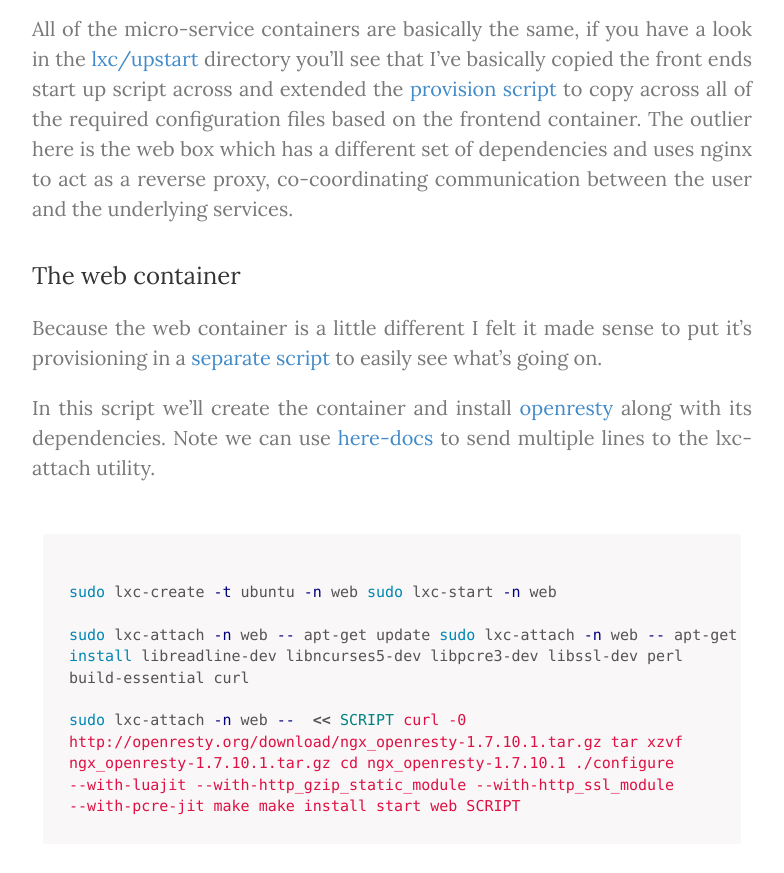
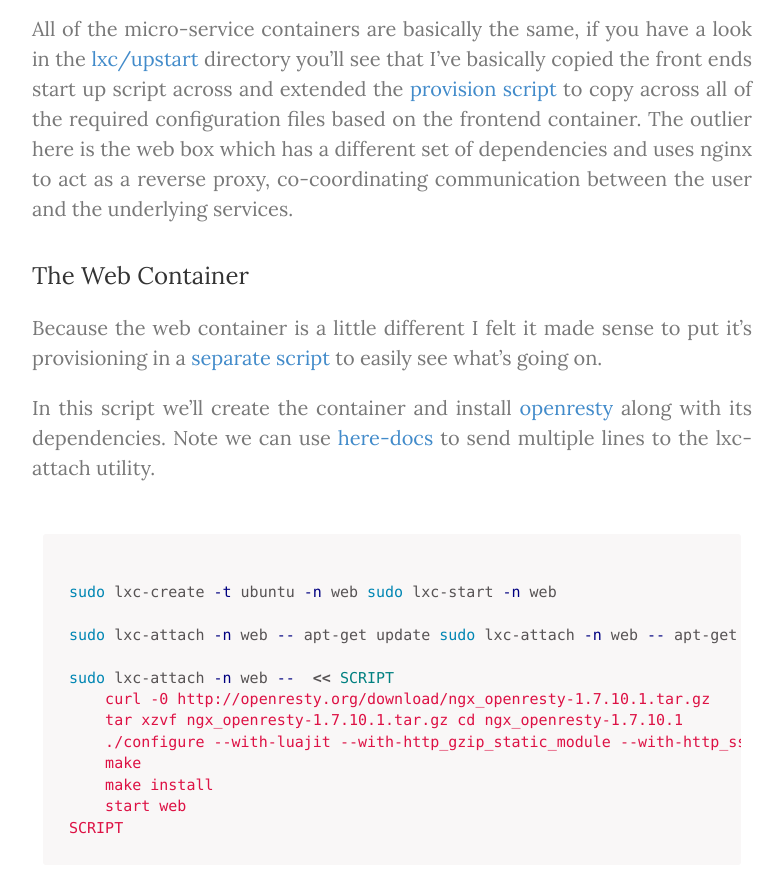
Before and after one commit to andrew-js-wright/andrew-js-wright.github.io, a Jekyll site: the page built from _posts/2015-05-11-microservices-on-LXC.markdown, in a window 1280 px wide and 900 px high, scrolled down 8534 px. Shown: the top 873 px of the window, without its empty margins (248-1032 px from the left). Built offline with Jekyll 4.4.1, drawn with Linux system fonts in a browser that asks for light colours; Markdown is read by kramdown in place of the engine named in the settings.

Commit message:
Fix formatting of code snippet

```diff
--- a/_posts/2015-05-11-microservices-on-LXC.markdown
+++ b/_posts/2015-05-11-microservices-on-LXC.markdown
@@ -274,7 +274,7 @@ container. The outlier here is the web box which has a different set of
 dependencies and uses nginx to act as a reverse proxy, co-coordinating
 communication between the user and the underlying services.
 
-###The web container
+###The Web Container
 Because the web container is a little different I felt it
 made sense to put it's provisioning in a [separate script](https://github.com/andrew-js-wright/lxc-dropwizard-authentication-authorisation/blob/master/lxc/image-nginx-lua/provision.sh)
 to easily see what's going on.
@@ -287,15 +287,16 @@ to the lxc-attach utility.
 {% highlight bash %}
 sudo lxc-create -t ubuntu -n web sudo lxc-start -n web
 
-sudo lxc-attach -n web -- apt-get update sudo lxc-attach -n web -- apt-get -y
-install libreadline-dev libncurses5-dev libpcre3-dev libssl-dev perl
-build-essential curl
+sudo lxc-attach -n web -- apt-get update sudo lxc-attach -n web -- apt-get -y install libreadline-dev libncurses5-dev libpcre3-dev libssl-dev perl build-essential curl
 
-sudo lxc-attach -n web --  << SCRIPT curl -0
-http://openresty.org/download/ngx_openresty-1.7.10.1.tar.gz tar xzvf
-ngx_openresty-1.7.10.1.tar.gz cd ngx_openresty-1.7.10.1 ./configure
---with-luajit --with-http_gzip_static_module --with-http_ssl_module
---with-pcre-jit make make install start web SCRIPT
+sudo lxc-attach -n web --  << SCRIPT
+    curl -0 http://openresty.org/download/ngx_openresty-1.7.10.1.tar.gz
+    tar xzvf ngx_openresty-1.7.10.1.tar.gz cd ngx_openresty-1.7.10.1
+    ./configure --with-luajit --with-http_gzip_static_module --with-http_ssl_module --with-pcre-jit
+    make
+    make install
+    start web
+SCRIPT
 {% endhighlight %}
 
 The web provision script is ran from the original provision script. Once
```
Also changed, not shown: 1 other file.
